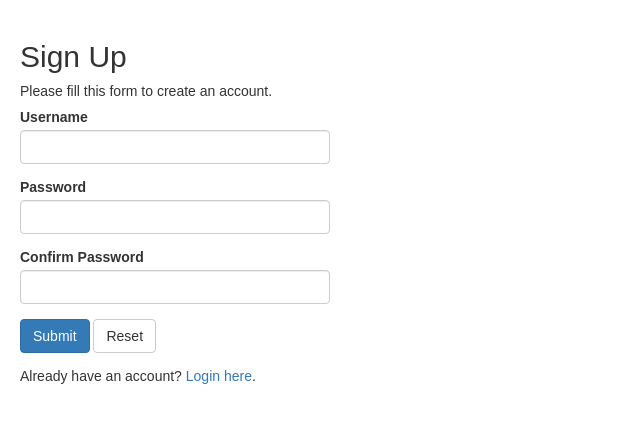
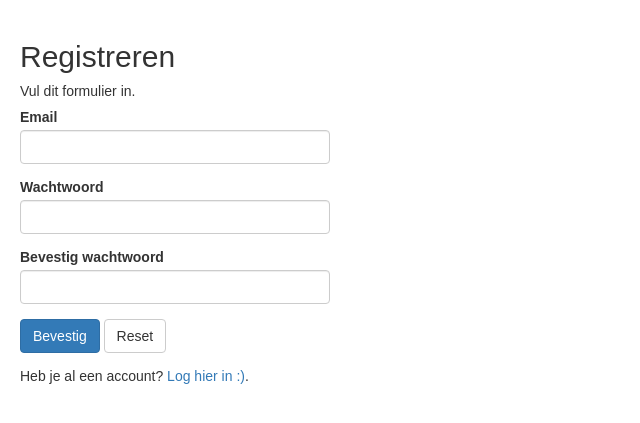
Before and after one commit to Renanv/SmartThings, a PHP site: page /register.php in a window 1280 px wide. Shown: the top 423 px of the page, without its empty margins (0-640 px from the left). Run offline with PHP 8.4, Linux system fonts and the light colour scheme.

Commit message:
better now

```diff
--- a/register.php
+++ b/register.php
@@ -1,92 +1,74 @@
 <?php
-// Include config file
 require_once "config.php";
 
-// Define variables and initialize with empty values
 $username = $password = $confirm_password = "";
 $username_err = $password_err = $confirm_password_err = "";
 
-// Processing form data when form is submitted
 if($_SERVER["REQUEST_METHOD"] == "POST"){
 
     // Validate username
     if(empty(trim($_POST["username"]))){
-        $username_err = "Please enter a username.";
+        $username_err = "Vul gebruikersnaam in.";
     } else{
-        // Prepare a select statement
         $sql = "SELECT id FROM users WHERE username = :username";
 
         if($stmt = $pdo->prepare($sql)){
-            // Bind variables to the prepared statement as parameters
             $stmt->bindParam(":username", $param_username, PDO::PARAM_STR);
 
-            // Set parameters
             $param_username = trim($_POST["username"]);
 
-            // Attempt to execute the prepared statement
             if($stmt->execute()){
                 if($stmt->rowCount() == 1){
-                    $username_err = "This username is already taken.";
+                    $username_err = "Email is al in gebruik.";
                 } else{
                     $username = trim($_POST["username"]);
                 }
             } else{
-                echo "Oops! Something went wrong. Please try again later.";
+                echo "Iets is verkeerd gegaan loolllll.";
             }
         }
 
-        // Close statement
         unset($stmt);
     }
 
-    // Validate password
     if(empty(trim($_POST["password"]))){
-        $password_err = "Please enter a password.";
+        $password_err = "Vul wachtwoord in.";
     } elseif(strlen(trim($_POST["password"])) < 6){
-        $password_err = "Password must have atleast 6 characters.";
+        $password_err = "Wachtwoord moet minimaal 6 karakters bevatten.";
     } else{
         $password = trim($_POST["password"]);
     }
 
-    // Validate confirm password
     if(empty(trim($_POST["confirm_password"]))){
-        $confirm_password_err = "Please confirm password.";
+        $confirm_password_err = "Bevestig wachtwoord AUB.";
     } else{
         $confirm_password = trim($_POST["confirm_password"]);
         if(empty($password_err) && ($password != $confirm_password)){
-            $confirm_password_err = "Password did not match.";
+            $confirm_password_err = "Wachtwoorden komen niet overeen.";
         }
     }
 
-    // Check input errors before inserting in database
     if(empty($username_err) && empty($password_err) && empty($confirm_password_err)){
 
-        // Prepare an insert statement
         $sql = "INSERT INTO users (username, password) VALUES (:username, :password)";
 
         if($stmt = $pdo->prepare($sql)){
-            // Bind variables to the prepared statement as parameters
             $stmt->bindParam(":username", $param_username, PDO::PARAM_STR);
             $stmt->bindParam(":password", $param_password, PDO::PARAM_STR);
 
-            // Set parameters
             $param_username = $username;
-            $param_password = password_hash($password, PASSWORD_DEFAULT); // Creates a password hash
+            $param_password = password_hash($password, PASSWORD_DEFAULT);
 
-            // Attempt to execute the prepared statement
             if($stmt->execute()){
-                // Redirect to login page
                 header("location: login.php");
             } else{
-                echo "Something went wrong. Please try again later.";
+                echo "Iets is verkeerd gegaan loollllll";
             }
         }
 
-        // Close statement
         unset($stmt);
     }
 
-    // Close connection
     unset($pdo);
 }
 ?>
@@ -95,7 +77,7 @@ if($_SERVER["REQUEST_METHOD"] == "POST"){
 <html lang="en">
 <head>
     <meta charset="UTF-8">
-    <title>Sign Up</title>
+    <title>Registreren</title>
     <link rel="stylesheet" href="https://maxcdn.bootstrapcdn.com/bootstrap/3.3.7/css/bootstrap.css">
     <style type="text/css">
         body{ font: 14px sans-serif; }
@@ -104,29 +86,29 @@ if($_SERVER["REQUEST_METHOD"] == "POST"){
 </head>
 <body>
 <div class="wrapper">
-    <h2>Sign Up</h2>
-    <p>Please fill this form to create an account.</p>
+    <h2>Registreren</h2>
+    <p>Vul dit formulier in.</p>
     <form action="<?php echo htmlspecialchars($_SERVER["PHP_SELF"]); ?>" method="post">
         <div class="form-group <?php echo (!empty($username_err)) ? 'has-error' : ''; ?>">
-            <label>Username</label>
+            <label>Email</label>
             <input type="text" name="username" class="form-control" value="<?php echo $username; ?>">
             <span class="help-block"><?php echo $username_err; ?></span>
         </div>
         <div class="form-group <?php echo (!empty($password_err)) ? 'has-error' : ''; ?>">
-            <label>Password</label>
+            <label>Wachtwoord</label>
             <input type="password" name="password" class="form-control" value="<?php echo $password; ?>">
             <span class="help-block"><?php echo $password_err; ?></span>
         </div>
         <div class="form-group <?php echo (!empty($confirm_password_err)) ? 'has-error' : ''; ?>">
-            <label>Confirm Password</label>
+            <label>Bevestig wachtwoord</label>
             <input type="password" name="confirm_password" class="form-control" value="<?php echo $confirm_password; ?>">
             <span class="help-block"><?php echo $confirm_password_err; ?></span>
         </div>
         <div class="form-group">
-            <input type="submit" class="btn btn-primary" value="Submit">
+            <input type="submit" class="btn btn-primary" value="Bevestig">
             <input type="reset" class="btn btn-default" value="Reset">
         </div>
-        <p>Already have an account? <a href="login.php">Login here</a>.</p>
+        <p>Heb je al een account? <a href="login.php">Log hier in :)</a>.</p>
     </form>
 </div>
 </body>
```
Also changed, not shown: login.php (+11 -30 lines).
